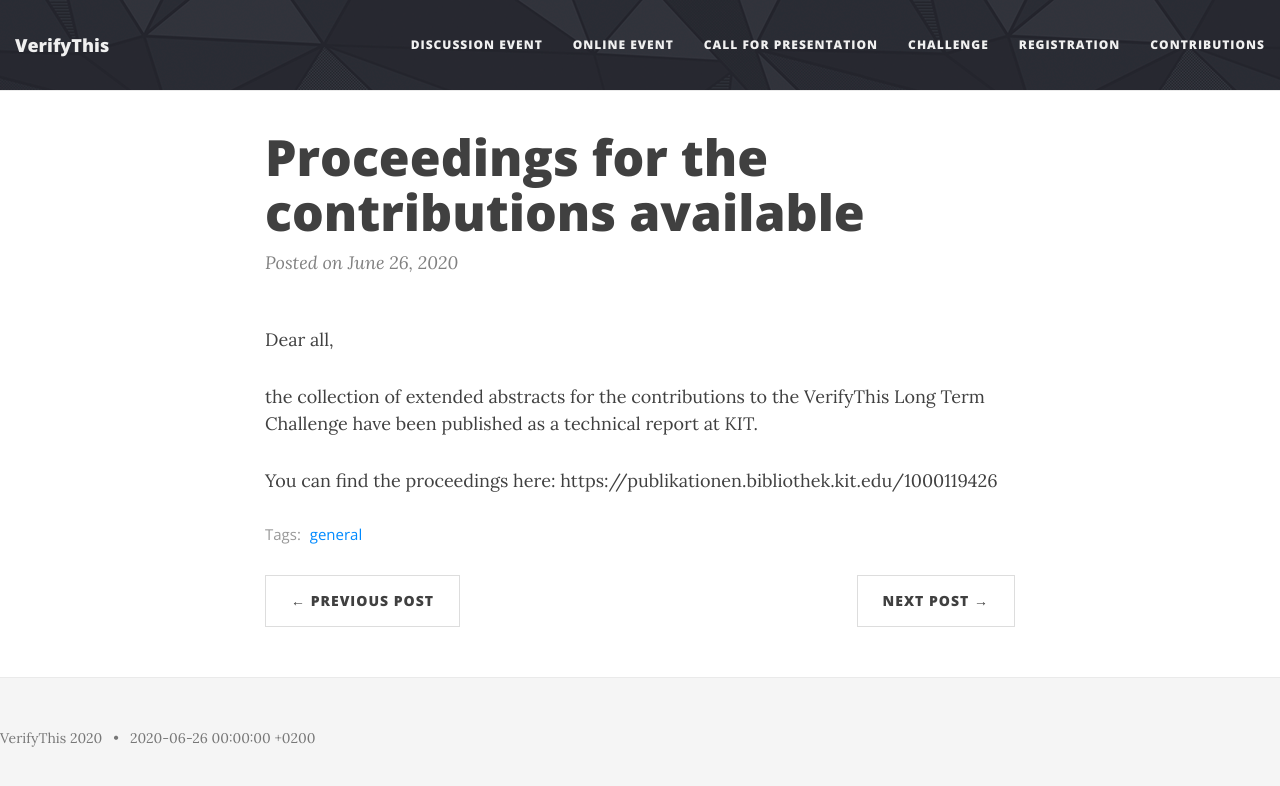
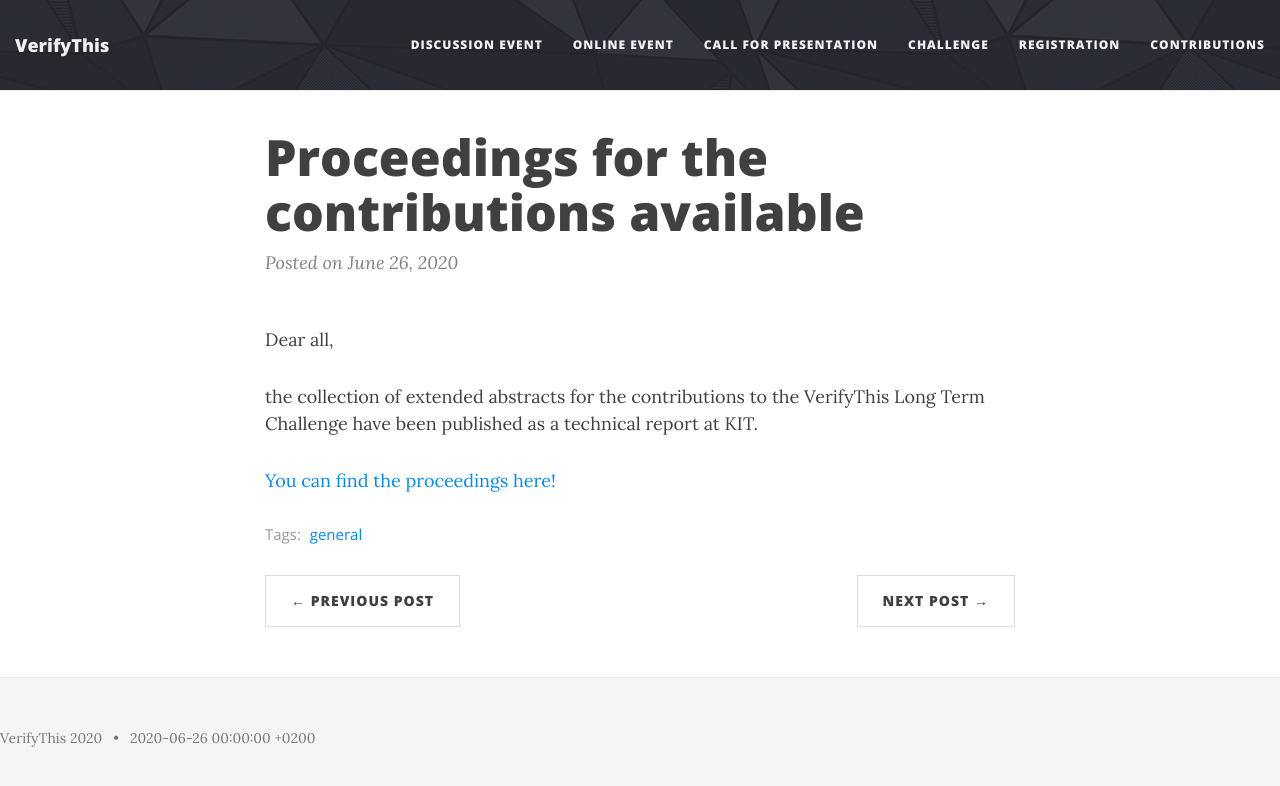
Before and after one commit to verifythis/verifythis.github.io, a Jekyll site: the page built from _posts/2020-06-26-proceedings.md, in a window 1280 px wide. Shown: the top 786 px of the page. Built offline with Jekyll 4.4.1, drawn with Linux system fonts in a browser that asks for light colours.

Commit message:
md'ing a link

```diff
--- a/_posts/2020-06-26-proceedings.md
+++ b/_posts/2020-06-26-proceedings.md
@@ -12,4 +12,4 @@ the collection of extended abstracts for the contributions to the
 VerifyThis Long Term Challenge have been published as a technical
 report at KIT.
 
-You can find the proceedings here: https://publikationen.bibliothek.kit.edu/1000119426
+[You can find the proceedings here!](https://publikationen.bibliothek.kit.edu/1000119426)
```
